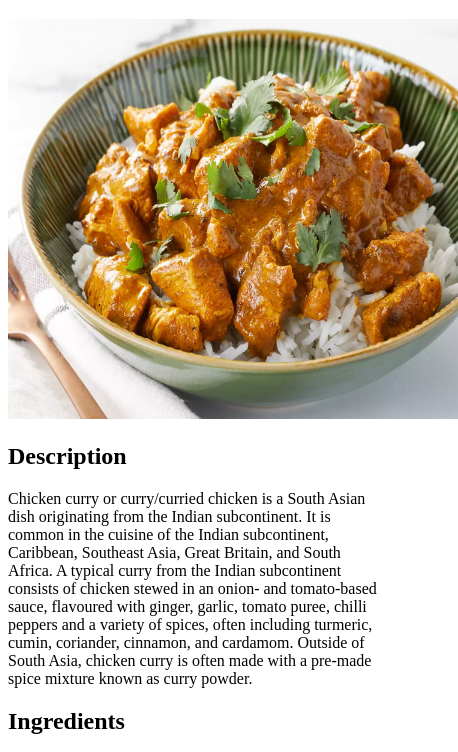
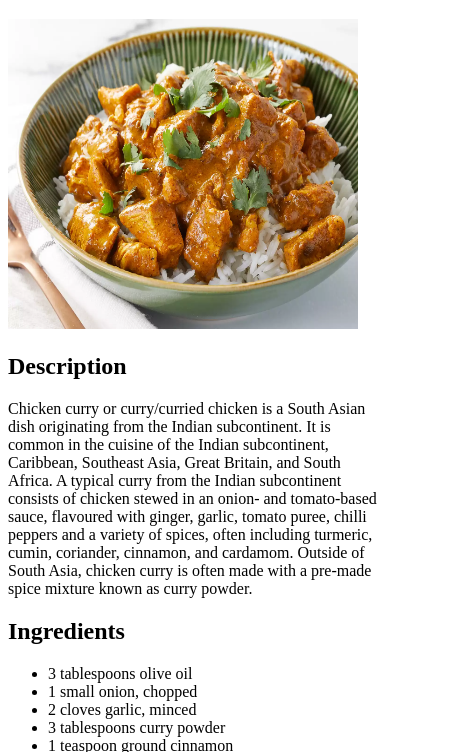
Before and after one commit to palashkolk/odin-recipes, a plain HTML site: page recipes/indian-chicken-curry.html in a window 390 px wide. Shown: the part 61-813 px from the top of the page, 458 px wide, since content can reach past the window. Drawn offline with Linux system fonts and the light colour scheme.

Commit message:
Change the photo size to fit on mobile view
Images on the Indian chicken curry and Lasagna page modified to fit them on the mobile view.

```diff
--- a/recipes/indian-chicken-curry.html
+++ b/recipes/indian-chicken-curry.html
@@ -8,7 +8,7 @@
 
 <body>
     <h1>Indian Chicken curry</h1>
-    <img src="../images/chickencurry.webp" alt="Chicken curry white rice served in a small green patterned ceramic bowl with wooden spoons around" height="400" width="450">
+    <img src="../images/chickencurry.webp" alt="Chicken curry white rice served in a small green patterned ceramic bowl with wooden spoons around" height="310" width="350">
     <h2>Description</h2>
     <p>Chicken curry or curry/curried chicken is a South Asian dish originating from the Indian subcontinent. It is common in the cuisine of the Indian subcontinent, Caribbean, Southeast Asia, Great Britain, and South Africa. A typical curry from the Indian subcontinent consists of chicken stewed in an onion- and tomato-based sauce, flavoured with ginger, garlic, tomato puree, chilli peppers and a variety of spices, often including turmeric, cumin, coriander, cinnamon, and cardamom. Outside of South Asia, chicken curry is often made with a pre-made spice mixture known as curry powder.</p>
 
```
Also changed, not shown: recipes/lasagna.html (+1 -1 lines).
